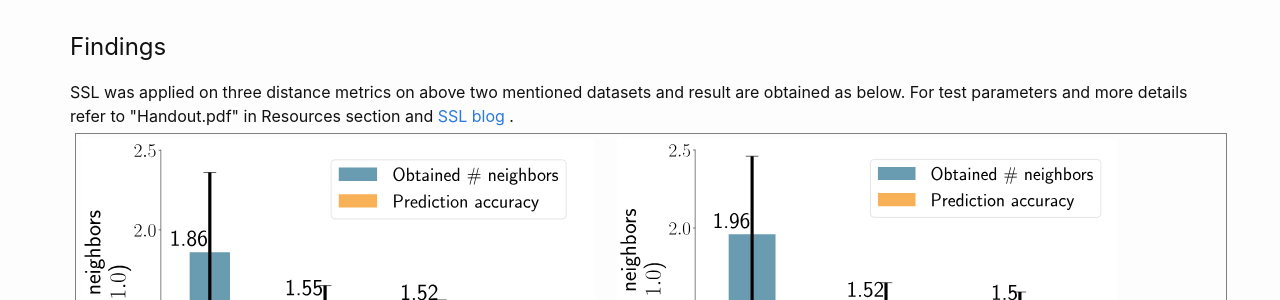
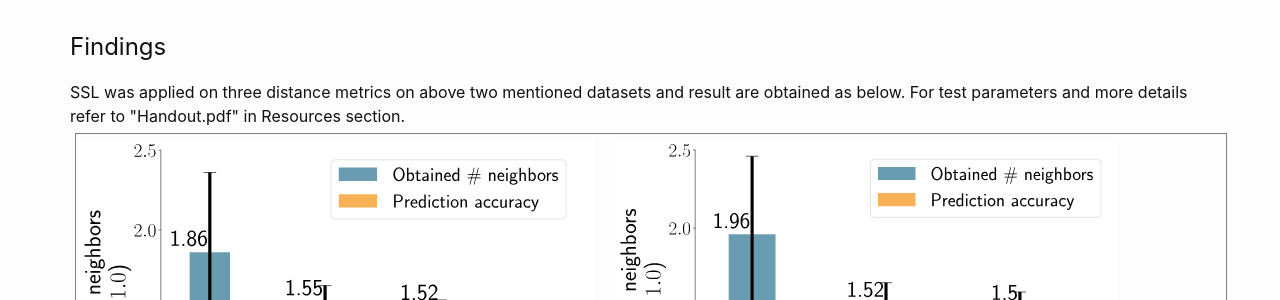
Before and after one commit to gautamk175/gautamk175.github.io, a Jekyll site: the page built from project_index.md, in a window 1280 px wide. Shown: the part 1219-1519 px from the top of the page. Built offline with Jekyll 4.4.1, drawn with Linux system fonts in a browser that asks for light colours.

Commit message:
Update home.html

```diff
--- a/_layouts/home.html
+++ b/_layouts/home.html
@@ -68,7 +68,7 @@ Distance metric such as cosine similarity (CS) is shown to be effective for quan
   <h2>Findings</h2>
   <!-- --------- Prsentation of major findings -->
 
-  SSL was applied on three distance metrics on above two mentioned datasets and result are obtained as below. For test parameters and more details refer to "Handout.pdf" in Resources section and <a href="https://medium.com/" target="_blank"> SSL blog </a>.
+  SSL was applied on three distance metrics on above two mentioned datasets and result are obtained as below. For test parameters and more details refer to "Handout.pdf" in Resources section.
 
   <!-- Promising results are obtained for both methods, and network design that accompanied the distributed implementation of GC heuristic. -->
 
```
